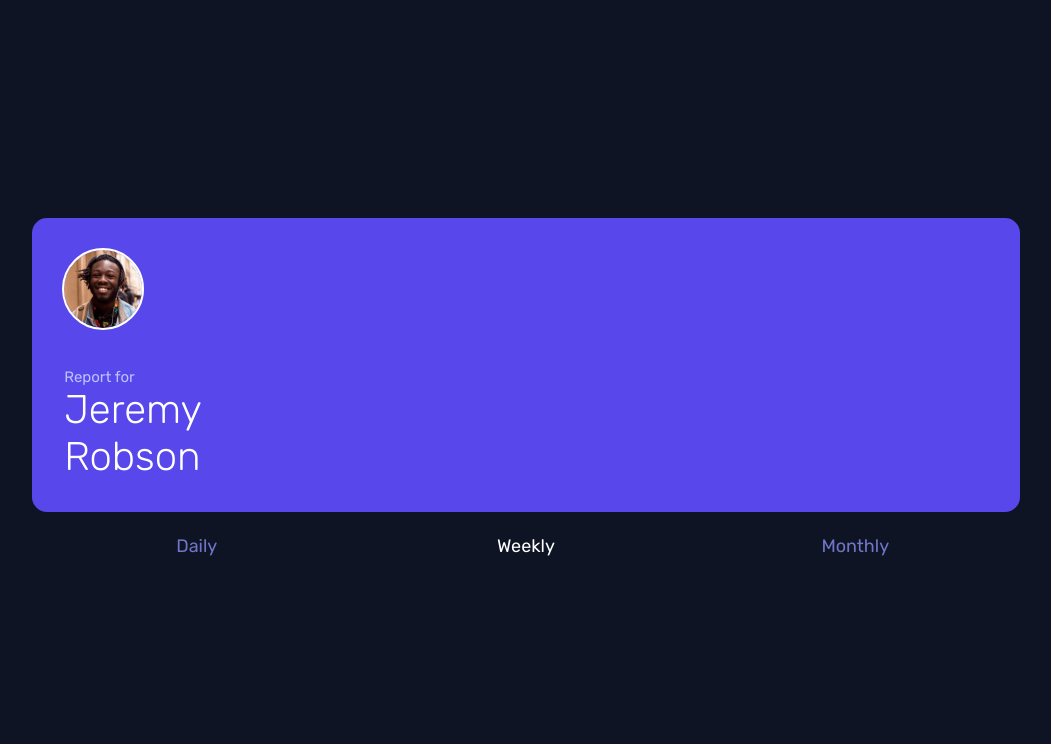
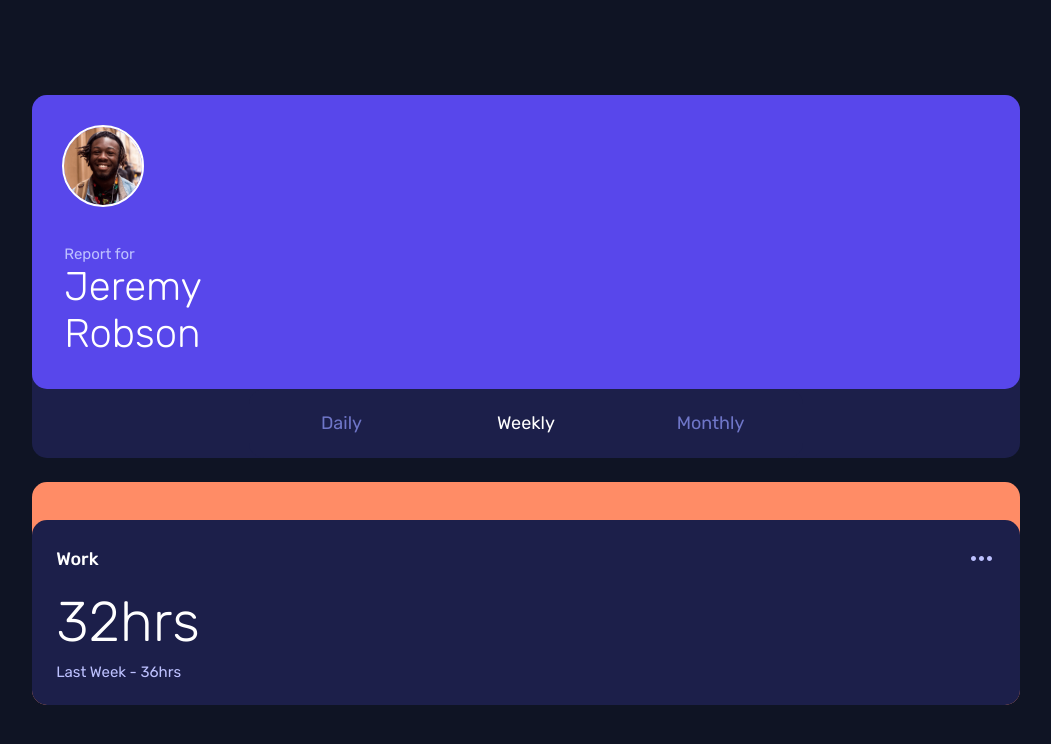
Before and after one commit to antoru/time-tracking-dashboard-main, a website: page index.html in a window 1280 px wide. Shown: the whole page, without its empty margins (114-1165 px from the left). Drawn offline with nearby package versions, Linux system fonts and the light colour scheme; files that its build step writes are made by us from their sources.

Commit message:
Add activity card markup and styles
Add neutral-navy-800 hover color and sort theme palette

```diff
--- a/index.html
+++ b/index.html
@@ -9,10 +9,10 @@
 		<link rel="stylesheet" href="./dist/styles.css" />
 	</head>
 	<body
-		class="bg-neutral-navy-950 text-white py-20 px-6 md:grid md:min-h-screen place-items-center"
+		class="bg-neutral-navy-950 text-white py-20 px-6 md:grid md:min-h-screen md:place-items-center"
 	>
 		<main class="w-full md:max-w-[85%] lg:max-w-[80.1725%]">
-			<header>
+			<header class="bg-neutral-navy-900 rounded-[0.938rem]">
 				<div
 					class="headings lg:block bg-primary-purple-600 p-8 grid gap-6 grid-cols-[4rem_1fr] items-center rounded-[0.938rem]"
 				>
@@ -26,16 +26,88 @@
 						>
 						<span
 							class="text-[1.5rem] lg:text-[2.5rem] leading-7 font-light lg:leading-11.75 block"
-							>Jeremy Robson
+						>
+							Jeremy Robson
 						</span>
 					</h1>
 				</div>
-				<div class="buttons pt-6 pb-6 grid grid-cols-3" role="group" aria-label="Timeframe">
-					<button aria-pressed="false" class="cursor-pointer text-[1.125rem] leading-[1.313rem] text-neutral-purple-500 aria-pressed:text-white hover:text-white focus-visible:outline-2 outline-offset-2 outline-white">Daily</button>
-					<button aria-pressed="true" class="cursor-pointer text-[1.125rem] leading-[1.313rem] text-neutral-purple-500 aria-pressed:text-white hover:text-white focus-visible:outline-2 outline-offset-2 outline-white">Weekly</button>
-					<button aria-pressed="false" class="cursor-pointer text-[1.125rem] leading-[1.313rem] text-neutral-purple-500 aria-pressed:text-white hover:text-white focus-visible:outline-2 outline-offset-2 outline-white">Monthly</button>
+				<div
+					class="buttons pt-6 pb-6 grid grid-cols-3 bg-neutral-navy-900 rounded-[0.938rem] md:max-w-[56.0458%] mx-auto"
+					role="group"
+					aria-label="Timeframe"
+				>
+					<button
+						aria-pressed="false"
+						class="cursor-pointer text-[1.125rem] leading-[1.313rem] text-neutral-purple-500 aria-pressed:text-white hover:text-white focus-visible:outline-2 focus-visible:outline-offset-2 focus-visible:outline-white"
+					>
+						Daily
+					</button>
+					<button
+						aria-pressed="true"
+						class="cursor-pointer text-[1.125rem] leading-[1.313rem] text-neutral-purple-500 aria-pressed:text-white hover:text-white focus-visible:outline-2 focus-visible:outline-offset-2 focus-visible:outline-white"
+					>
+						Weekly
+					</button>
+					<button
+						aria-pressed="false"
+						class="cursor-pointer text-[1.125rem] leading-[1.313rem] text-neutral-purple-500 aria-pressed:text-white hover:text-white focus-visible:outline-2 focus-visible:outline-offset-2 focus-visible:outline-white"
+					>
+						Monthly
+					</button>
 				</div>
 			</header>
+
+			<div class="cards mt-6">
+				<div
+					class="card-outer pt-9.5 bg-primary-orange-300 rounded-[0.938rem]"
+					data-title="Work"
+				>
+					<div
+						class="card-inner rounded-[0.938rem] bg-neutral-navy-900 p-6 hover:not-[:has(button:hover)]:bg-neutral-navy-800 transition-colors duration-150"
+					>
+						<div class="top flex w-full justify-between items-center">
+							<h2 class="text-[1.125rem] leading-6 font-medium">Work</h2>
+
+							<button
+								class="cursor-pointer group px-1 py-3 focus-visible:outline-2 focus-visible:outline-offset-2 focus-visible:outline-white"
+								aria-label="see details for Work"
+							>
+								<svg
+									xmlns="http://www.w3.org/2000/svg"
+									width="21"
+									height="5"
+									viewBox="0 0 21 5"
+									fill="none"
+									class="text-neutral-navy-200 group-hover:text-white transition-colors duration-150"
+									aria-hidden="true"
+								>
+									<path
+										fill-rule="evenodd"
+										clip-rule="evenodd"
+										d="M5 2.5C5 3.88071 3.88071 5 2.5 5C1.11929 5 0 3.88071 0 2.5C0 1.11929 1.11929 0 2.5 0C3.88071 0 5 1.11929 5 2.5ZM13 2.5C13 3.88071 11.8807 5 10.5 5C9.11929 5 8 3.88071 8 2.5C8 1.11929 9.11929 0 10.5 0C11.8807 0 13 1.11929 13 2.5ZM18.5 5C19.8807 5 21 3.88071 21 2.5C21 1.11929 19.8807 0 18.5 0C17.1193 0 16 1.11929 16 2.5C16 3.88071 17.1193 5 18.5 5Z"
+										fill="currentColor"
+									/>
+								</svg>
+							</button>
+						</div>
+
+						<div
+							class="bottom mt-2 md:mt-4 flex w-full justify-between items-center md:block"
+						>
+							<p
+								class="hours text-[2rem] md:text-[3.5rem] leading-9.5 md:leading-16.5 font-light"
+							>
+								32hrs
+							</p>
+							<p
+								class="last-week text-[0.938rem] leading-4.5 text-neutral-navy-200 md:mt-2"
+							>
+								Last Week - 36hrs
+							</p>
+						</div>
+					</div>
+				</div>
+			</div>
 		</main>
 	</body>
 </html>
--- a/src/styles.css
+++ b/src/styles.css
@@ -27,16 +27,16 @@
 
 @theme {
 	--font-sans: 'Rubik', sans-serif;
-	--color-primary-purple-600: hsl(246, 80%, 60%);
 	--color-primary-orange-300: hsl(15, 100%, 70%);
 	--color-primary-blue-300: hsl(195, 74%, 62%);
 	--color-primary-pink-400: hsl(348, 100%, 68%);
 	--color-primary-green-400: hsl(145, 58%, 55%);
+	--color-primary-purple-600: hsl(246, 80%, 60%);
 	--color-primary-purple-700: hsl(264, 64%, 52%);
 	--color-primary-yellow-300: hsl(43, 84%, 65%);
-
+	--color-neutral-navy-200: hsl(236, 100%, 87%);
+	--color-neutral-navy-800: hsl(236, 41%, 34%);
+	--color-neutral-navy-900: hsl(235, 46%, 20%);
 	--color-neutral-navy-950: hsl(226, 43%, 10%);
-	--color-neutral-navy-900: hsl(235, 46%, 20%);
 	--color-neutral-purple-500: hsl(235, 45%, 61%);
-	--color-neutral-navy-200: hsl(236, 100%, 87%);
 }
```
